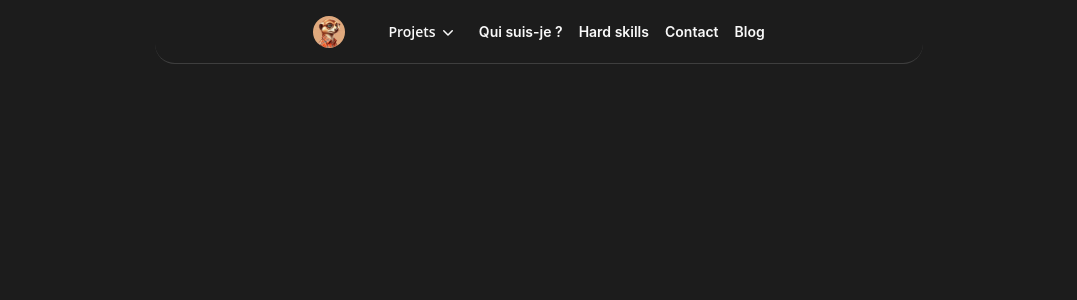
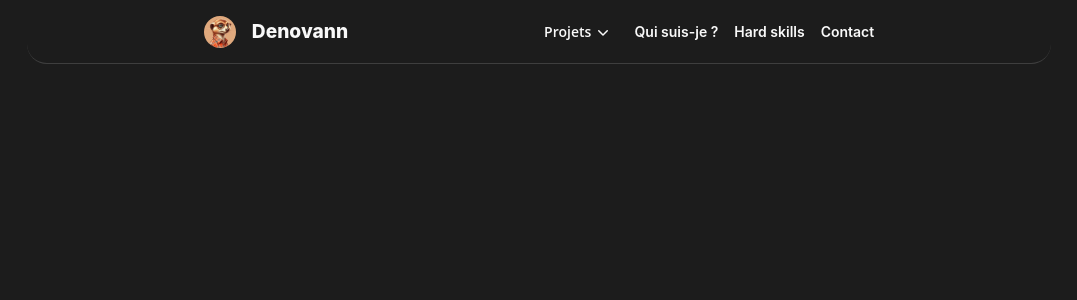
Before and after one commit to Deunoh/react-portfolio, a React (Vite) app: page / in a window 1280 px wide. Shown: the top 300 px of the page, without its empty margins (101-1178 px from the left). Built offline with nearby package versions, Linux system fonts and the light colour scheme.

Commit message:
fix scss header

```diff
--- a/index.html
+++ b/index.html
@@ -4,10 +4,16 @@
     <meta charset="UTF-8" />
     <meta name="viewport" content="width=device-width, initial-scale=1.0" />
     <meta name="theme-color" content="#000000" />
+    <link rel="preconnect" href="https://fonts.googleapis.com" />
+    <link rel="preconnect" href="https://fonts.gstatic.com" crossorigin />
+    <link
+      href="https://fonts.googleapis.com/css2?family=Raleway:ital,wght@0,100..900;1,100..900&display=swap"
+      rel="stylesheet"
+    />
     <link rel="icon" href="/favicon.ico" />
     <link rel="apple-touch-icon" href="/logo192.png" />
     <link rel="manifest" href="/manifest.json" />
-    <title>React App with Vite</title>
+    <title>Denovann - Portfolio Développeur web</title>
   </head>
   <body>
     <div id="root"></div>
--- a/src/components/Header/Header.jsx
+++ b/src/components/Header/Header.jsx
@@ -5,10 +5,13 @@ const Header = () => {
   return (
     <header className="header">
       <div className="menu__wrapper">
-        <div className="menu__bar">
+        <div className="menu__bar--title-container">
           <a href="#" title="Home" aria-label="home" className="logo">
             <img src={logo} alt="logo" />
+            <h1 className="menu__bar-title">Denovann</h1>
           </a>
+        </div>
+        <div className="menu__bar">
           <nav>
             <ul className="navigation hide">
               <li>
@@ -88,11 +91,6 @@ const Header = () => {
                   Contact
                 </a>
               </li>
-              <li>
-                <a href="#blog" title="Blog">
-                  Blog
-                </a>
-              </li>
             </ul>
           </nav>
         </div>
--- a/src/components/Header/Header.scss
+++ b/src/components/Header/Header.scss
@@ -1,22 +1,10 @@
-:root {
-  --primary: #e95420;
-  // --primary-dark: #37996b;
-  // --primary-darker: #317f5a;
-  --text: #f9f9f9;
-  --background: #1c1c1c;
-  // --secondary: #2e2e2e;
-  --gray-border: #3e3e3e;
-  --gray-border-hover: #505050;
-  --gray-menu-button: #7e7e7e;
-  --gray-menu-button-hover: #232323;
-  --gray-text-hover: #8f8f8f;
-  --gray-icon: #a0a0a0;
-}
+// main.scss
+@use '../../styles/variables' as v;
 
 .header {
-  width: 60vw;
-  border-bottom: 1px solid var(--gray-border);
-  height: 4rem;
+  width: 80vw;
+  border-bottom: 1px solid v.$gray-border;
+  height: v.$navbar-height;
   display: flex;
   align-items: center;
   justify-content: center;
@@ -27,19 +15,25 @@
 .menu__wrapper {
   display: flex;
   position: fixed;
-  // justify-content: space-between;
   z-index: 2;
   gap: 1.5rem;
   width: 100%;
   max-width: 60rem;
   padding: 0px 1rem;
   align-items: center;
-  justify-content: center;
+  justify-content: space-evenly;
 }
 
 .menu__bar {
   display: flex;
   align-items: center;
+}
+
+.menu__bar-title {
+  font-weight: 800;
+  font-size: 1.2rem;
+  color: v.$text;
+  margin-left: 1rem;
 }
 
 .logo {
@@ -60,7 +54,7 @@
   list-style-type: none;
   align-items: center;
   gap: 1rem;
-  background: var(--background);
+  background: v.$background;
 }
 
 .navigation > li {
@@ -72,18 +66,18 @@
 }
 
 .navigation > li > a {
-  color: var(--text);
+  color: v.$text;
   font-size: 14px;
   font-weight: 600;
   text-decoration: none;
 }
 
 .navigation > li > a:hover {
-  color: var(--primary);
+  color: v.$primary;
 }
 
 .navigation > li > button {
-  color: var(--text);
+  color: v.$text;
   transition: all 0.3s ease;
   text-decoration: none;
   border: none;
@@ -107,17 +101,17 @@
 
 .navigation > li > button > svg {
   margin-top: 2px;
-  fill: var(--text);
+  fill: v.$text;
   transition: all 0.2s ease-in-out;
 }
 
 .navigation > li:hover > button svg {
-  fill: var(--primary);
+  fill: v.$primary;
   transform: rotate(0.5turn);
 }
 
 .navigation > li:hover > button {
-  color: var(--primary);
+  color: v.$primary;
 }
 
 .navigation > li:hover .dropdown {
@@ -141,7 +135,7 @@
 .dropdown__wrapper {
   position: absolute;
   top: 0;
-  left: 0;
+  left: -25vw;
   padding-top: 5rem;
 }
 
@@ -151,7 +145,7 @@
   padding: 0.5rem;
   width: 100%;
   max-width: 600px;
-  border: 1px solid var(--gray-border);
+  border: 1px solid v.$gray-border;
   z-index: 2;
   animation: fadeIn 0.2s ease-in-out;
 }
@@ -169,19 +163,21 @@
   display: flex;
   gap: 1rem;
   width: 100%;
+  padding: 0.5rem;
 }
 
 .list-items-with-description li:hover {
-  background: var(--secondary-background);
+  background: v.$secondary;
   border-radius: 0.3rem;
+  border: 1px solid v.$primary;
 }
 
 .icon-wrapper svg {
-  color: var(--gray-text-hover);
+  color: v.$gray-text-hover;
 }
 
 .list-items-with-description li:hover svg {
-  color: var(--text);
+  color: v.$text;
 }
 
 .list-items-with-description li .icon-wrapper {
@@ -195,7 +191,7 @@
   min-width: 2.5rem;
   min-height: 2.5rem;
   pointer-events: all;
-  background: var(--gray-menu-button-hover);
+  background: v.$gray-menu-button-hover;
 }
 
 .item-title {
@@ -205,17 +201,17 @@
 .item-title h3 {
   font-weight: 500;
   font-size: 14px;
-  color: var(--text);
+  color: v.$text;
 }
 
 .list-items-with-description li:hover .item-title p {
-  color: var(--gray-text-hover);
+  color: v.$gray-text-hover;
 }
 
 .item-title p {
   font-size: 12px;
   white-space: nowrap;
-  color: var(--gray-menu-button);
+  color: v.$gray-menu-button;
 }
 
 .burger-menu {
@@ -226,7 +222,7 @@
   background: transparent;
 }
 
-@media (max-width: 44rem) {
+@media (max-width: 768px) {
   .hide {
     display: none;
   }
@@ -249,18 +245,19 @@
   }
 
   .burger-menu:hover {
-    background: var(--gray-menu-button-hover);
+    background: v.$gray-menu-button-hover;
   }
 
   .burger-menu:focus {
-    outline: 1px solid var(--primary);
+    outline: 1px solid v.$primary;
   }
 
   .burger-menu svg {
     height: 1.5rem;
-    stroke: var(--gray-menu-button);
+    stroke: v.$gray-menu-button;
     width: 1.5rem;
   }
+
   .menu__wrapper {
     justify-content: space-between;
   }
--- a/src/styles/_variables.scss
+++ b/src/styles/_variables.scss
@@ -6,3 +6,17 @@ Définition de variables Sass, par exemple :
 $background: #1c1c1c;
 $footer-bg: #161616;
 $primary-orange: #e95420;
+
+// Header
+
+$primary: #e95420;
+$text: #f9f9f9;
+$background: #1c1c1c;
+$secondary: #2e2e2e;
+$gray-border: #3e3e3e;
+$gray-border-hover: #505050;
+$gray-menu-button: #7e7e7e;
+$gray-menu-button-hover: #232323;
+$navbar-height: 4rem;
+$gray-text-hover: #8f8f8f;
+$gray-icon: #a0a0a0;
```
